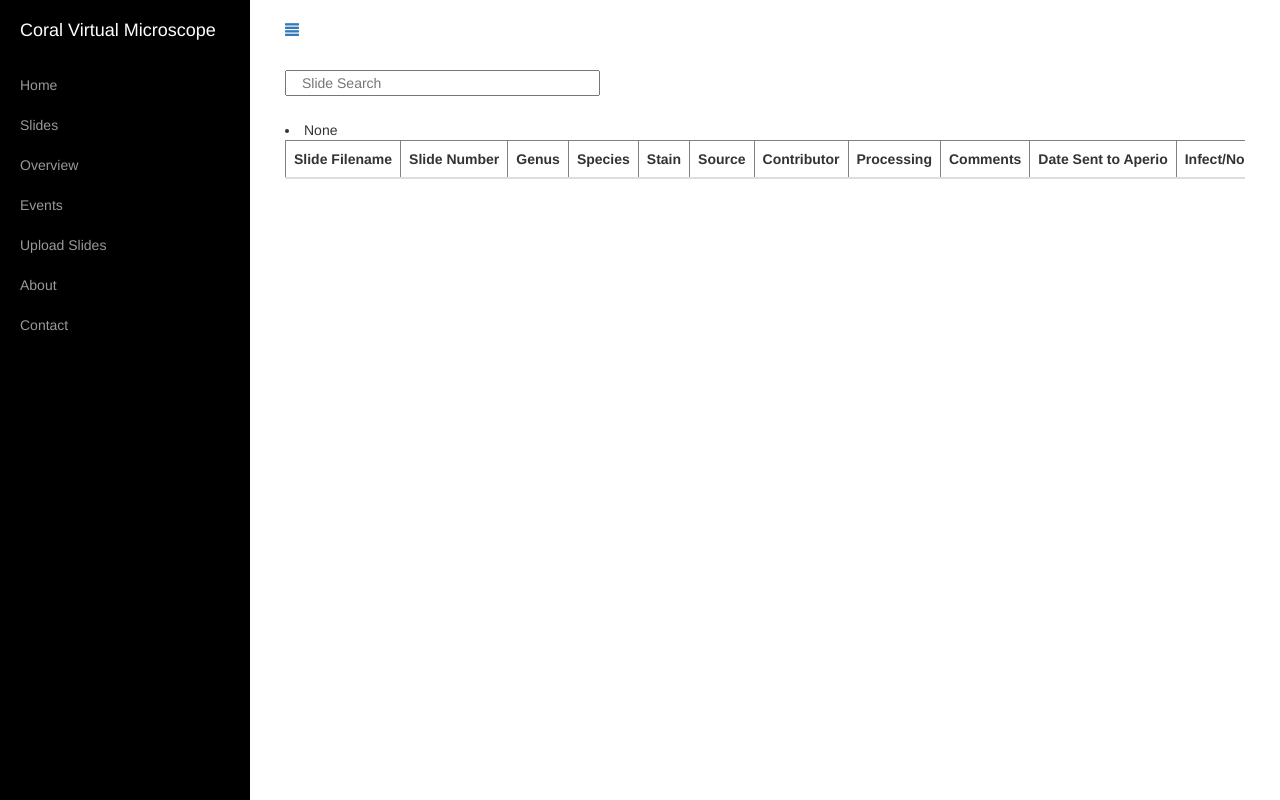
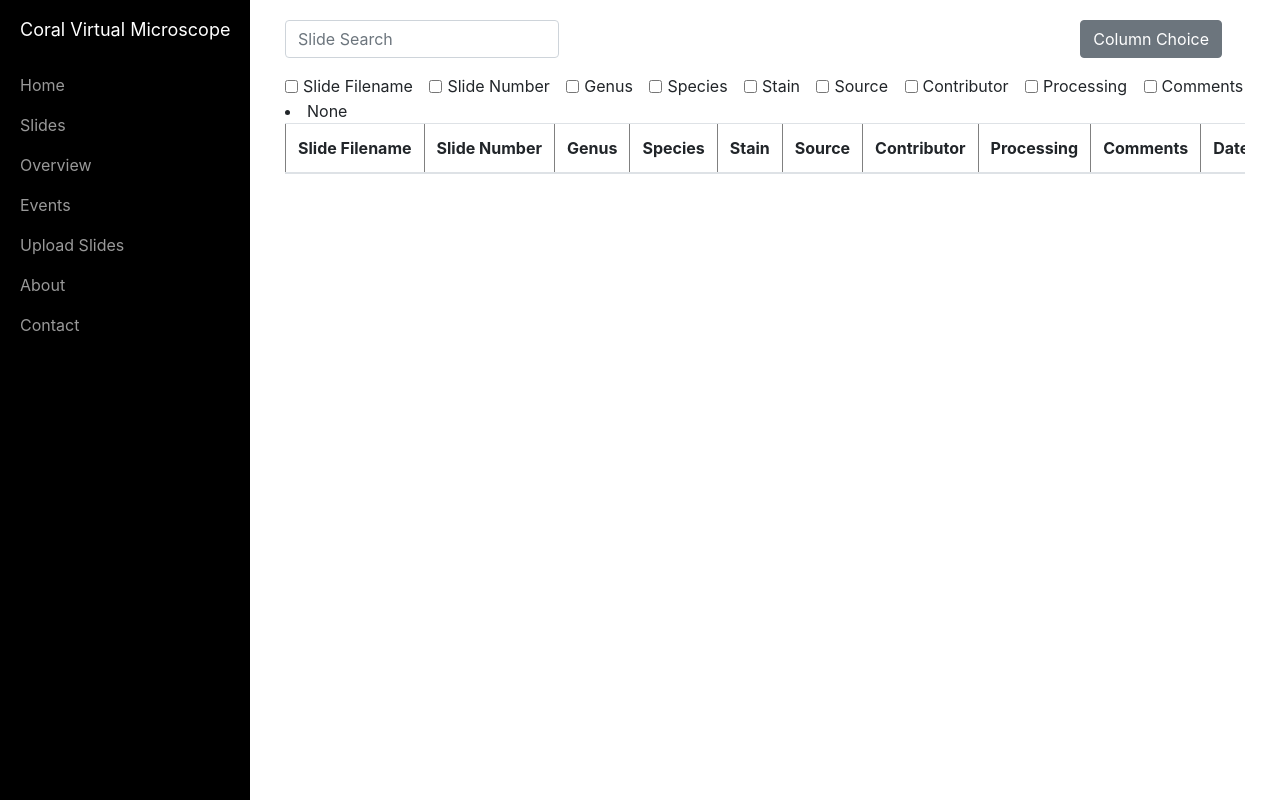
Before and after one commit to cmakinen/coral-virtual-microscope, a Flask app: page /slides in a window 1280 px wide. Run offline with Flask 2, Linux system fonts and the light colour scheme; data that the repository does not hold is empty; some libraries are stand-ins or nearby versions.

Commit message:
Added some ui elements for column display filtering

```diff
--- a/app.py
+++ b/app.py
@@ -93,7 +93,6 @@ class _Directory(object):
         for row in records:
             i = 0
             slide = {}
-            print(c.description)
             for key in c.description:
                 slide[key[0]] = row[i]
                 i = i + 1
--- a/templates/files.html
+++ b/templates/files.html
@@ -3,7 +3,7 @@
 <head>
   <meta charset="UTF-8">
   <title>Slide List - Coral Virtual Microscope</title>
-  <link rel='stylesheet' href='https://maxcdn.bootstrapcdn.com/bootstrap/3.3.7/css/bootstrap.min.css'>
+    <link rel="stylesheet" href="https://stackpath.bootstrapcdn.com/bootstrap/4.4.1/css/bootstrap.min.css" integrity="sha384-Vkoo8x4CGsO3+Hhxv8T/Q5PaXtkKtu6ug5TOeNV6gBiFeWPGFN9MuhOf23Q9Ifjh" crossorigin="anonymous">
     <link rel="stylesheet" href="/static/style.css">
     <script>
 			function liveSearch(value){
@@ -41,25 +41,88 @@
 
 					});
 			}
+            function toggleColumnChoice() {
+              var x = document.getElementById("columnChoice");
+              if (x.style.display === "none") {
+                x.style.display = "block";
+              } else {
+                x.style.display = "none";
+              }
+            }
 		</script>
 </head>
 <body>
-<!-- partial:index.partial.html -->
 <div id="wrapper" class="container-fluid">
 
-        <!-- Sidebar -->
     {% include 'sidebar.html' %}
-
-        <!-- /#sidebar-wrapper -->
-
         <!-- Page Content -->
         <div id="page-content-wrapper">
             <div class="container-fluid scrolling-wrapper">
                 <a href="#menu-toggle" class="glyphicon glyphicon-align-justify" id="menu-toggle"></a>
                 <div class="row">
                     <div class="col-lg-12">
-                        <input type="text" onkeyup="liveSearch(this.value)" class="top-buffer col-xs-4 col-sm-4 col-md-4 col-lg-4" placeholder="Slide Search">
-                        <br><br><br><br>
+                        <div class="btn-toolbar mb-3 justify-content-between" role="toolbar" aria-label="Toolbar with button groups">
+                            <div class="input-group">
+                                <input type="text" class="form-control" onkeyup="liveSearch(this.value)" placeholder="Slide Search" aria-label="Input group example" aria-describedby="btnGroupAddon">
+                            </div>
+                            <div class="btn-group mr-2" role="group" aria-label="First group">
+                                <button type="button" class="btn btn-secondary" onclick="toggleColumnChoice()">Column Choice</button>
+                            </div>
+                        </div>
+                        <div class="btn-group-toggle"  id="columnChoice">
+                                <div class="form-check form-check-inline">
+                                    <input class="form-check-input" type="checkbox" name="inlineRadioOptions" id="inlineRadio1" value="option1">
+                                    <label class="form-check-label" for="inlineRadio1">Slide Filename</label>
+                                </div>
+                                <div class="form-check form-check-inline">
+                                    <input class="form-check-input" type="checkbox" name="inlineRadioOptions" id="inlineRadio2" value="option2">
+                                    <label class="form-check-label" for="inlineRadio2">Slide Number</label>
+                                </div>
+                                <div class="form-check form-check-inline">
+                                    <input class="form-check-input" type="checkbox" name="inlineRadioOptions" id="inlineRadio3" value="option3">
+                                    <label class="form-check-label" for="inlineRadio3">Genus</label>
+                                </div>
+                                <div class="form-check form-check-inline">
+                                    <input class="form-check-input" type="checkbox" name="inlineRadioOptions" id="inlineRadio4" value="option3">
+                                    <label class="form-check-label" for="inlineRadio4">Species</label>
+                                </div>
+                                <div class="form-check form-check-inline">
+                                    <input class="form-check-input" type="checkbox" name="inlineRadioOptions" id="inlineRadio5" value="option3">
+                                    <label class="form-check-label" for="inlineRadio5">Stain</label>
+                                </div>
+                                <div class="form-check form-check-inline">
+                                    <input class="form-check-input" type="checkbox" name="inlineRadioOptions" id="inlineRadio6" value="option3">
+                                    <label class="form-check-label" for="inlineRadio6">Source</label>
+                                </div>
+                                <div class="form-check form-check-inline">
+                                    <input class="form-check-input" type="checkbox" name="inlineRadioOptions" id="inlineRadio7" value="option3">
+                                    <label class="form-check-label" for="inlineRadio7">Contributor</label>
+                                </div>
+                                <div class="form-check form-check-inline">
+                                    <input class="form-check-input" type="checkbox" name="inlineRadioOptions" id="inlineRadio8" value="option3">
+                                    <label class="form-check-label" for="inlineRadio8">Processing</label>
+                                </div>
+                                <div class="form-check form-check-inline">
+                                    <input class="form-check-input" type="checkbox" name="inlineRadioOptions" id="inlineRadio9" value="option3">
+                                    <label class="form-check-label" for="inlineRadio9">Comments</label>
+                                </div>
+                                <div class="form-check form-check-inline">
+                                    <input class="form-check-input" type="checkbox" name="inlineRadioOptions" id="inlineRadio10" value="option3">
+                                    <label class="form-check-label" for="inlineRadio10">Infect/Non</label>
+                                </div>
+                                <div class="form-check form-check-inline">
+                                    <input class="form-check-input" type="checkbox" name="inlineRadioOptions" id="inlineRadio11" value="option3">
+                                    <label class="form-check-label" for="inlineRadio11">Collection Site</label>
+                                </div>
+                                <div class="form-check form-check-inline">
+                                    <input class="form-check-input" type="checkbox" name="inlineRadioOptions" id="inlineRadio12" value="option3">
+                                    <label class="form-check-label" for="inlineRadio12">Histopathologic Description</label>
+                                </div>
+                                <div class="form-check form-check-inline">
+                                    <input class="form-check-input" type="checkbox" name="inlineRadioOptions" id="inlineRadio13" value="option3">
+                                    <label class="form-check-label" for="inlineRadio13">Attachment</label>
+                                </div>
+                        </div>
                         <div id="results"></div> <!-- Results will be printed here -->
                         <table border="1px" id="slideTable" class="table table-striped table-hover">
                             <thead>
@@ -126,10 +189,10 @@
     </div>
     <!-- /#wrapper -->
 <!-- partial -->
-  <script src='https://maxcdn.bootstrapcdn.com/bootstrap/3.3.7/js/bootstrap.min.js'></script>
-<script src='https://ajax.googleapis.com/ajax/libs/jquery/1/jquery.js'></script>
+<script src="https://code.jquery.com/jquery-3.4.1.min.js" crossorigin="anonymous"></script>
+<script src="https://cdn.jsdelivr.net/npm/popper.js@1.16.0/dist/umd/popper.min.js" integrity="sha384-Q6E9RHvbIyZFJoft+2mJbHaEWldlvI9IOYy5n3zV9zzTtmI3UksdQRVvoxMfooAo" crossorigin="anonymous"></script>
+<script src="https://stackpath.bootstrapcdn.com/bootstrap/4.4.1/js/bootstrap.min.js" integrity="sha384-wfSDF2E50Y2D1uUdj0O3uMBJnjuUD4Ih7YwaYd1iqfktj0Uod8GCExl3Og8ifwB6" crossorigin="anonymous"></script>
 <script  src="/static/script.js"></script>
-<script src="http://code.jquery.com/jquery-3.1.1.min.js"></script>
 
 </body>
 </html>
```
